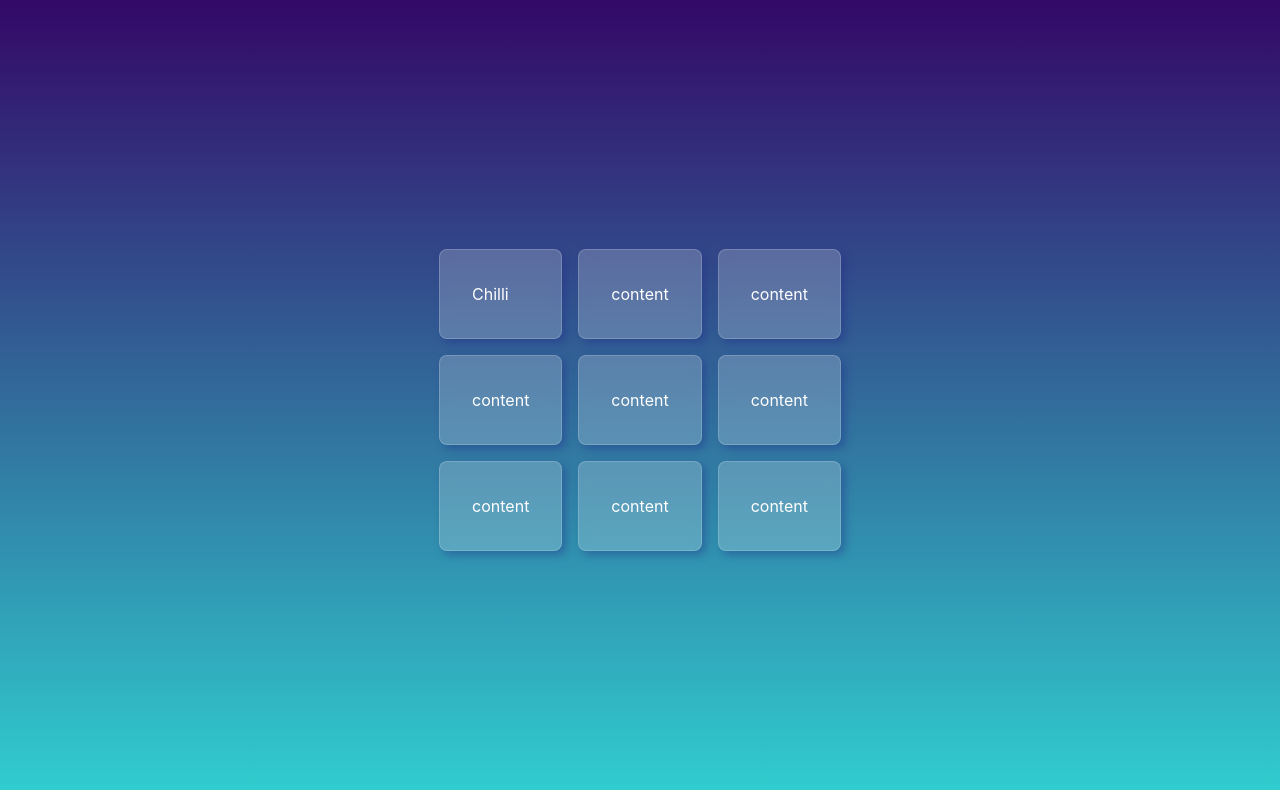
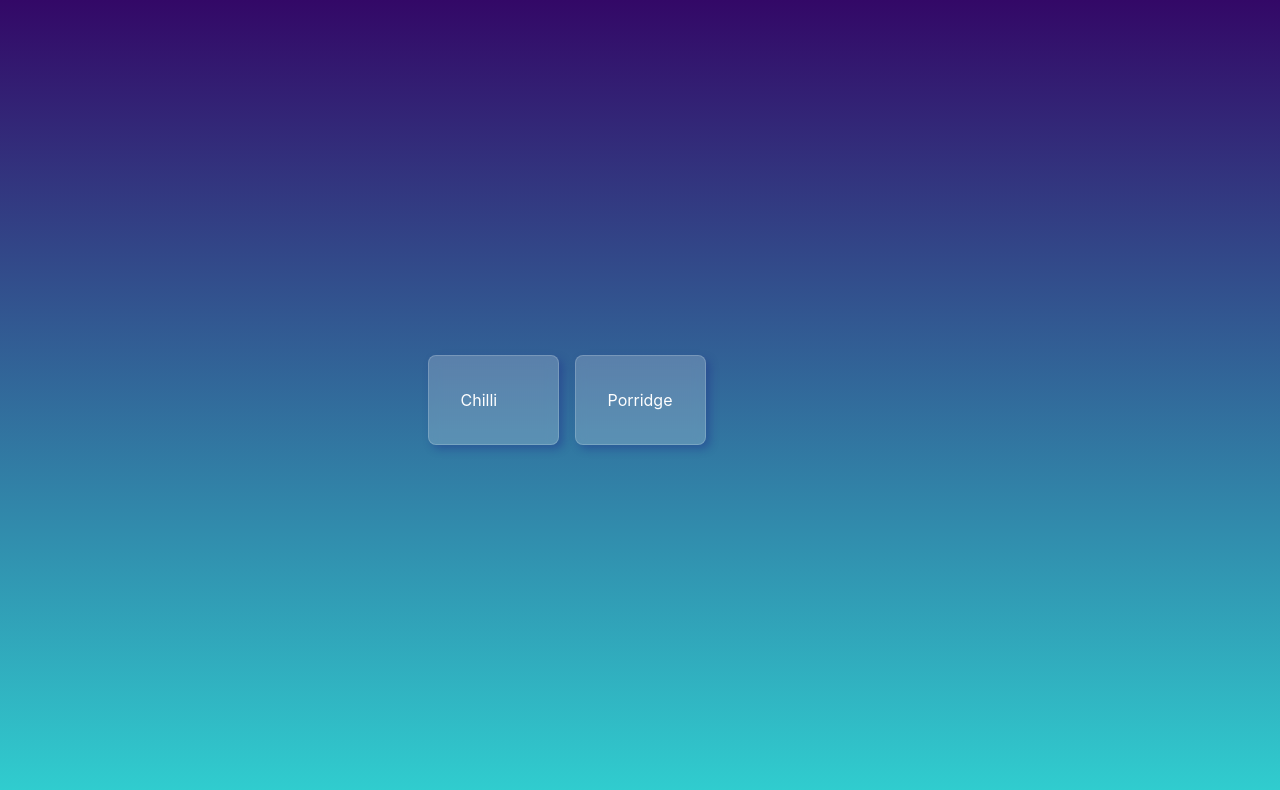
Before and after one commit to NadiaPosch/ruerbsli, a Next.js app: page / in a window 1280 px wide. Shown: the top 790 px of the page. Built offline with nearby package versions, Linux system fonts and the light colour scheme.

Commit message:
add dynamic recipe page

```diff
--- a/src/data/chilli.json
+++ b/src/data/chilli.json
@@ -1,4 +1,5 @@
 {
+  "id": "chilli",
   "name": "Chilli",
   "zutaten": ["2EL Sauce", "1kg Tomaten"],
   "dauer": "4h",
--- /dev/null
+++ b/src/data/porridge.json
@@ -0,0 +1,14 @@
+{
+  "id": "porridge",
+  "name": "Porridge",
+  "zutaten": ["0.5 cup Haferflocken", "1 Frucht"],
+  "dauer": "20min",
+  "schritte": ["Wasser kochen", "Haferflocken hinzufügen"],
+  "portionen": 1,
+  "nutrition": {
+    "protein": "50g",
+    "carbs": "50g",
+    "fat": "5g"
+  },
+  "bild": "/images/porridge.jpg"
+}
--- /dev/null
+++ b/src/data/recipes.tsx
@@ -0,0 +1,29 @@
+import Chilli from "./chilli.json";
+import Porridge from "./porridge.json";
+
+export type Recipe = {
+  id: string;
+  name: string;
+  zutaten: string[];
+  dauer: string;
+  schritte: string[];
+  portionen: number;
+  nutrition: {
+    protein: string;
+    carbs: string;
+    fat: string;
+  };
+  bild: string;
+};
+
+export const getRecipes = () => [Chilli, Porridge];
+
+export const getRecipeParams = () =>
+  getRecipes().map((recipe) => ({
+    params: {
+      id: recipe.id,
+    },
+  }));
+
+export const getRecipe = (id: string) =>
+  getRecipes().find((recipe) => recipe.id === id) || null;
--- a/src/pages/index.tsx
+++ b/src/pages/index.tsx
@@ -1,34 +1,38 @@
+import { GetStaticProps, NextPage } from "next";
 import Head from "next/head";
 import Link from "next/link";
-import Chilli from "../data/chilli.json";
+import { getRecipes, Recipe } from "../data/recipes";
 
-export default function Home() {
+type Props = {
+  recipes: Recipe[];
+};
+
+const Home: NextPage<Props> = ({ recipes }) => {
   return (
     <div className="container">
       <Head>
-        <title>Workout Planner</title>
-        <meta name="description" content="Fit as a Show" />
+        <title>Ruerbsli</title>
+        <meta name="description" content="Ruebli + Erbsli = Ruerbsli" />
         <link rel="icon" href="/favicon.ico" />
       </Head>
 
       <main className="main grid">
-        <Link href="/rezept/chilli">
-          <a>
-            <div className="card">{Chilli.name}</div>
-          </a>
-        </Link>
-
-        <div className="card">content</div>
-        <div className="card">content</div>
-
-        <div className="card">content</div>
-        <div className="card">content</div>
-        <div className="card">content</div>
-
-        <div className="card">content</div>
-        <div className="card">content</div>
-        <div className="card">content</div>
+        {recipes.map((recipe) => (
+          <Link key={recipe.name} href={`/rezept/${recipe.id}`}>
+            <a>
+              <div className="card">{recipe.name}</div>
+            </a>
+          </Link>
+        ))}
       </main>
     </div>
   );
-}
+};
+
+export const getStaticProps: GetStaticProps<Props> = async () => ({
+  props: {
+    recipes: getRecipes(),
+  },
+});
+
+export default Home;
--- /dev/null
+++ b/src/pages/rezept/[id].tsx
@@ -0,0 +1,50 @@
+import { GetStaticPaths, GetStaticProps, NextPage } from "next";
+import Head from "next/head";
+import Image from "next/image";
+import { getRecipe, getRecipeParams, Recipe } from "../../data/recipes";
+
+type Props = {
+  recipe: Recipe | null;
+};
+
+const Rezept: NextPage<Props> = ({ recipe }) => {
+  if (recipe === null) {
+    return <div>not found</div>;
+  }
+
+  return (
+    <div className="flex justify-center">
+      <Head>
+        <title>Ruerbsli - {recipe.name}</title>
+        <meta name="description" content="Fit as a Show" />
+        <link rel="icon" href="/favicon.ico" />
+      </Head>
+
+      <main>
+        <h1 className="text-2xl font-bold text-white text-center mb-8">
+          {recipe.name}
+        </h1>
+        <Image
+          src={recipe.bild}
+          alt="Chilli"
+          objectFit="cover"
+          height={300}
+          width={300}
+        />
+      </main>
+    </div>
+  );
+};
+
+export const getStaticPaths: GetStaticPaths = async () => ({
+  paths: getRecipeParams(),
+  fallback: false,
+});
+
+export const getStaticProps: GetStaticProps<Props> = async ({ params }) => ({
+  props: {
+    recipe: getRecipe(params?.id?.toString() || ""),
+  },
+});
+
+export default Rezept;
--- a/src/pages/rezept/[name].tsx
+++ /dev/null
@@ -1,19 +0,0 @@
-import Head from "next/head";
-import Chilli from "../../data/chilli.json";
-
-export default function Rezept() {
-  return (
-    <div className="container">
-      <Head>
-        <title>Workout Planner</title>
-        <meta name="description" content="Fit as a Show" />
-        <link rel="icon" href="/favicon.ico" />
-      </Head>
-
-      <main className="main grid">
-        <div className="card">Rezept</div>
-        <img src={Chilli.bild} alt="Chilli" />
-      </main>
-    </div>
-  );
-}
```
Also changed, not shown: public/images/porridge.jpg (added).
